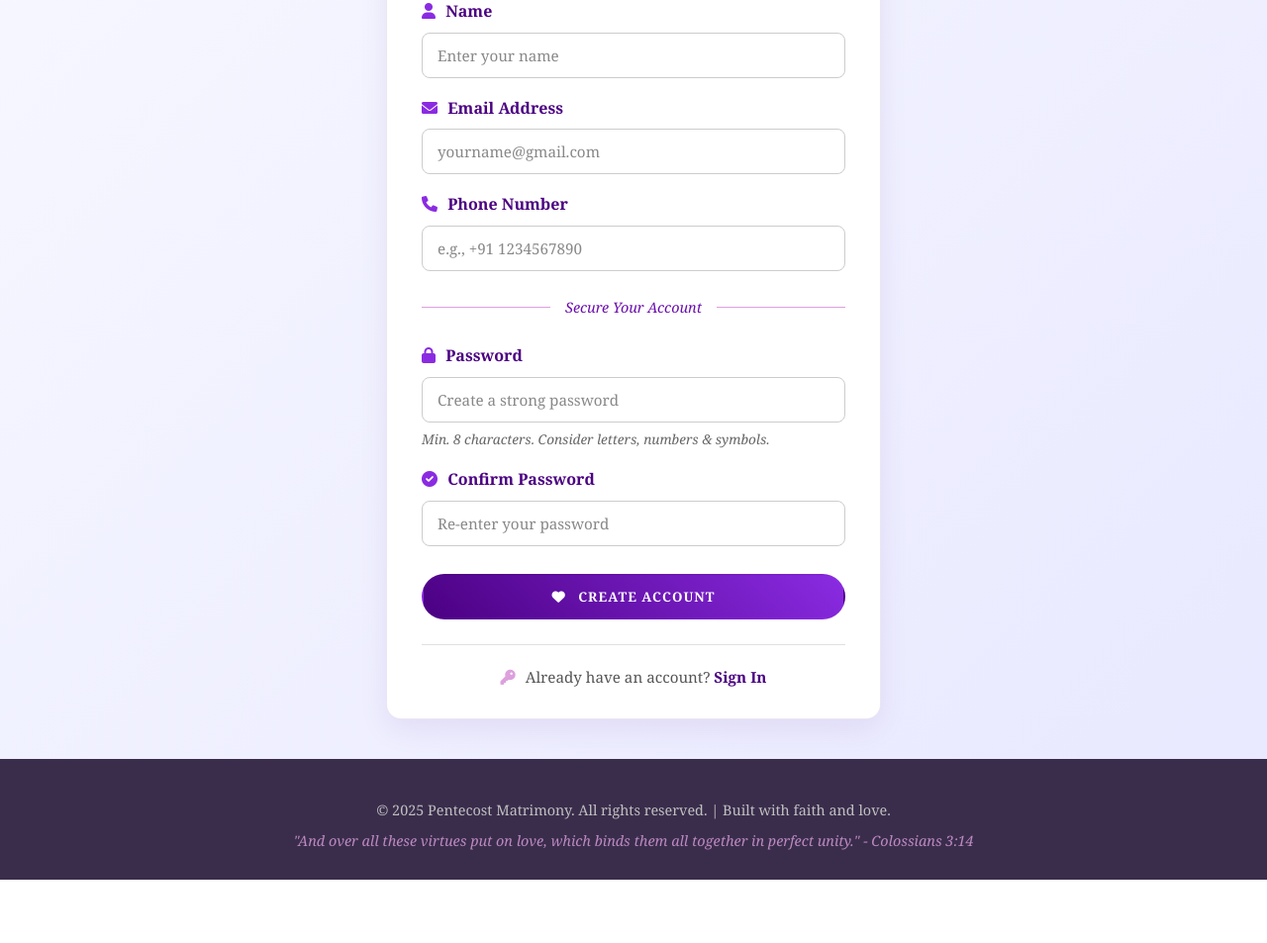
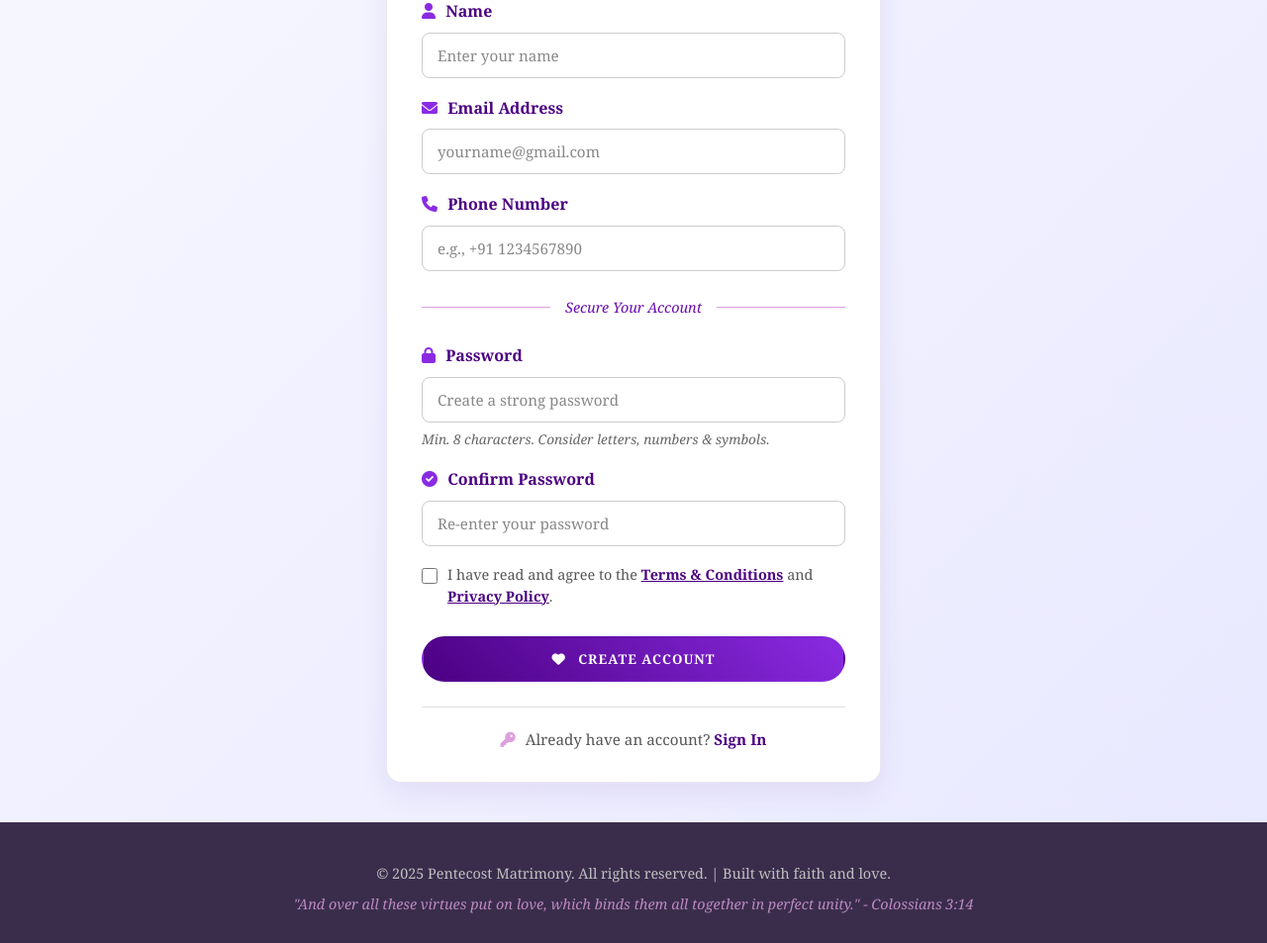
Before and after one commit to athulkjose01/penmatrimony, a Django app: page /register/ in a window 1280 px wide. Shown: the part 398-1351 px from the top of the page at 99% size. Before the commit the page ends 1287 px from the top, so only its background shows below. Run offline with Django 5.2, Linux system fonts and the light colour scheme; parts of the project's set-up code (start-up, migrations or seed data) failed here and were passed over; some web fonts are replaced.

Commit message:
Initial committt

```diff
--- a/matri/forms.py
+++ b/matri/forms.py
@@ -11,7 +11,7 @@ from django.contrib.auth.forms import SetPasswordForm
 class UserProfileForm(forms.ModelForm):
     class Meta:
         model = UserProfile # Links to the UserProfile MODEL
-        exclude = ['user', 'religion', 'category', 'is_profile_in_index', 'is_premium_member']
+        exclude = ['user', 'religion', 'category', 'Monthly_income', 'is_profile_in_index', 'is_premium_member']
         widgets = {
             'date_of_birth': forms.DateInput(
                 attrs={
--- a/matri/templates/matri/register.html
+++ b/matri/templates/matri/register.html
@@ -93,19 +93,19 @@
             padding: 40px 20px;
         }
 
-        .registration-card { /* Renamed from login-card */
+        .registration-card {
             background: white;
             border-radius: 15px;
             box-shadow: 0 10px 30px rgba(75,0,130,0.08);
             border: 1px solid rgba(75, 0, 130, 0.1);
             padding: 30px 35px;
             width: 100%;
-            max-width: 500px; /* Can be wider for more fields */
+            max-width: 500px;
             position: relative;
             animation: fadeInUp 0.6s ease-out;
         }
 
-        .registration-card::before { /* Top accent border */
+        .registration-card::before {
             content: '';
             position: absolute;
             top: 0;
@@ -227,12 +225,51 @@
 
         .password-requirements {
             font-size: 0.85rem;
-            color: #666; /* Darker gray for better readability */
+            color: #666;
             margin-top: 6px;
             font-style: italic;
         }
 
-        /* Button Styles from index.html */
+        /* --- NEW STYLES for Agreement Checkbox --- */
+        .form-agreement {
+            display: flex;
+            align-items: flex-start; /* Align to top for multi-line text */
+            gap: 10px;
+            margin-top: 5px;
+            margin-bottom: 20px;
+        }
+
+        .form-agreement input[type="checkbox"] {
+            margin-top: 4px; /* Align checkbox with the first line of text */
+            flex-shrink: 0; /* Prevent checkbox from shrinking */
+            width: 16px;
+            height: 16px;
+            cursor: pointer;
+        }
+
+        .agreement-label {
+            font-size: 0.9rem;
+            color: #555;
+            font-weight: normal; /* Override default bold label style */
+            display: inline !important; /* Override block display */
+            line-height: 1.5;
+            cursor: pointer;
+        }
+
+        .agreement-label a {
+            color: #4B0082; /* Indigo */
+            text-decoration: underline;
+            font-weight: 600;
+            transition: color 0.3s;
+        }
+
+        .agreement-label a:hover {
+            color: #8A2BE2; /* BlueViolet */
+        }
+        /* --- END NEW STYLES --- */
+
+
+        /* Button Styles */
         .btn {
             padding: 12px 25px;
             text-decoration: none;
@@ -337,13 +374,14 @@
     </style>
     <script>
         function validateForm() {
-            const nameInput = document.forms["regForm"]["name"]; // Changed from "username" to "name"
+            const nameInput = document.forms["regForm"]["name"];
             const emailInput = document.forms["regForm"]["email"];
             const phoneInput = document.forms["regForm"]["phone"];
             const passwordInput = document.forms["regForm"]["password"];
             const confirmPasswordInput = document.forms["regForm"]["confirm_password"];
+            const termsCheckbox = document.forms["regForm"]["terms_agree"]; // Get the checkbox
 
-            // Name validation (ensure not empty)
+            // Name validation
             if (nameInput && nameInput.value.trim() === "") {
                 alert("Please enter your name.");
                 nameInput.focus();
@@ -376,32 +413,36 @@
                 return false;
             }
 
-            // Password validation (ensure not empty)
-            if (passwordInput && passwordInput.value === "") { // Check for empty string
+            // Password validation
+            if (passwordInput && passwordInput.value === "") {
                 alert("Please enter a password.");
                 passwordInput.focus();
                 return false;
             }
-            // Basic password strength (example: at least 8 chars)
             if (passwordInput && passwordInput.value.length < 8) {
                 alert("Password must be at least 8 characters long.");
                 passwordInput.focus();
                 return false;
             }
 
-            // Confirm Password validation (ensure not empty)
+            // Confirm Password validation
              if (confirmPasswordInput && confirmPasswordInput.value === "") {
                 alert("Please confirm your password.");
                 confirmPasswordInput.focus();
                 return false;
             }
-            // Password match
             if (passwordInput && confirmPasswordInput && passwordInput.value !== confirmPasswordInput.value) {
                 alert("Passwords do not match. Please re-enter.");
                 confirmPasswordInput.focus();
                 return false;
             }
 
+            // --- NEW: Terms and Conditions Checkbox Validation ---
+            if (termsCheckbox && !termsCheckbox.checked) {
+                alert("You must agree to the Terms & Conditions and Privacy Policy to register.");
+                termsCheckbox.focus();
+                return false;
+            }
 
             return true; // Form will submit
         }
@@ -473,6 +514,17 @@
                     <label for="confirm_password"><i class="fas fa-check-circle"></i> Confirm Password</label>
                     <input type="password" id="confirm_password" name="confirm_password" class="form-control" placeholder="Re-enter your password" required>
                 </div>
+
+                <!-- --- NEW: Terms and Conditions Section --- -->
+                <div class="form-agreement">
+                    <input type="checkbox" id="terms_agree" name="terms_agree" required>
+                    <label for="terms_agree" class="agreement-label">
+                        I have read and agree to the
+                        <a href="{% url 'terms_and_conditions' %}" target="_blank">Terms & Conditions</a> and
+                        <a href="{% url 'privacy_policy' %}" target="_blank">Privacy Policy</a>.
+                    </label>
+                </div>
+                <!-- --- END: Terms and Conditions Section --- -->
 
                 <button type="submit" class="btn btn-primary">
                     <i class="fas fa-heart" style="margin-right: 8px;"></i> Create Account
--- a/matri/templates/matri/view_other_user_profile.html
+++ b/matri/templates/matri/view_other_user_profile.html
@@ -351,7 +351,6 @@
                             <h3 class="profile-section-title"><i class="fas fa-graduation-cap"></i>Education & Career</h3>
                             <p class="profile-detail-item"><strong>Education:</strong> <span class="detail-value">{{ profile.education|default:"-" }}</span></p>
                             <p class="profile-detail-item"><strong>Profession:</strong> <span class="detail-value">{{ profile.profession|default:"-" }}</span></p>
-                            <p class="profile-detail-item"><strong>Monthly Income:</strong> <span class="detail-value">{{ profile.Monthly_income|default:"-" }}</span></p>
                         </div>
                     </div>
                     <div class="col-12 order-lg-3">
--- a/matri/templates/matri/view_user_profile.html
+++ b/matri/templates/matri/view_user_profile.html
@@ -965,7 +965,6 @@
                             <h3 class="profile-section-title"><i class="fas fa-graduation-cap"></i>Education & Career</h3>
                             <p class="profile-detail-item"><strong>Education:</strong> <span class="detail-value">{{ profile.education|default:"-" }}</span></p>
                             <p class="profile-detail-item"><strong>Profession:</strong> <span class="detail-value">{{ profile.profession|default:"-" }}</span></p>
-                            <p class="profile-detail-item"><strong>Monthly Income:</strong> <span class="detail-value">{{ profile.Monthly_income|default:"-" }}</span></p>
                         </div>
                     </div>
                     <div class="col-12 order-lg-3">
```
Also changed, not shown: other parts of matri/templates/matri/register.html (+16 -19 lines).
